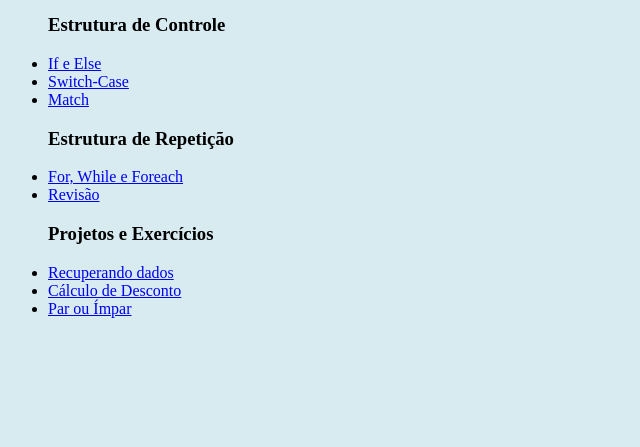
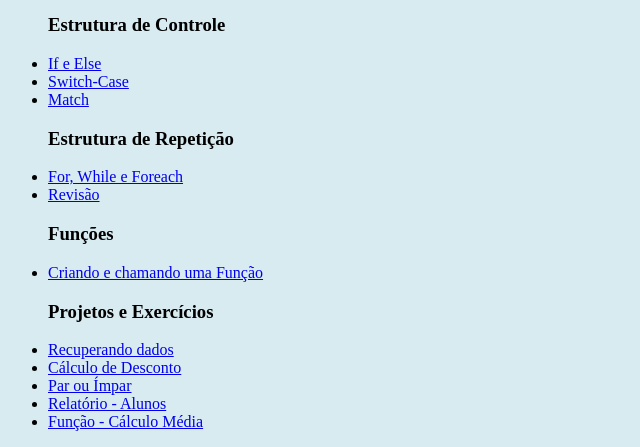
Before and after one commit to leandro-msp/Jornada-da-Programacao, a PHP site: page / in a window 1280 px wide. Shown: the part 599-1046 px from the top of the page, without its empty margins (0-640 px from the left). Before the commit the page ends 917 px from the top, so only its background shows below. Run offline with PHP 8.4, Linux system fonts and the light colour scheme.

Commit message:
index att

```diff
--- a/php/index.php
+++ b/php/index.php
@@ -37,10 +37,15 @@
         <li><a href="./01-fundamentos/06-estruturaRepeticao/loop.php">For, While e Foreach</a></li>
         <li><a href="./01-fundamentos/06-estruturaRepeticao/praticando.php">Revisão</a></li>
 
+        <h3>Funções</h3>
+         <li><a href="./02-funcoes/funcoes.php">Criando e chamando uma Função</a></li>
+
         <h3>Projetos e Exercícios</h3>
         <li><a href="./projetos-exercicios/Projeto1/versao_navegador.php">Recuperando dados</a></li>
         <li><a href="./projetos-exercicios/Projeto2/versao_navegador.php">Cálculo de Desconto</a></li>
         <li><a href="./projetos-exercicios/Projeto3/versaonavegador.php">Par ou Ímpar</a></li>
+        <li><a href="./projetos-exercicios/Projeto4/alunos.php">Relatório - Alunos </a></li>
+        <li><a href="./projetos-exercicios/Projeto5/funcao.php">Função - Cálculo Média</a></li>
     </ul>
 </body>
 </html>
```
